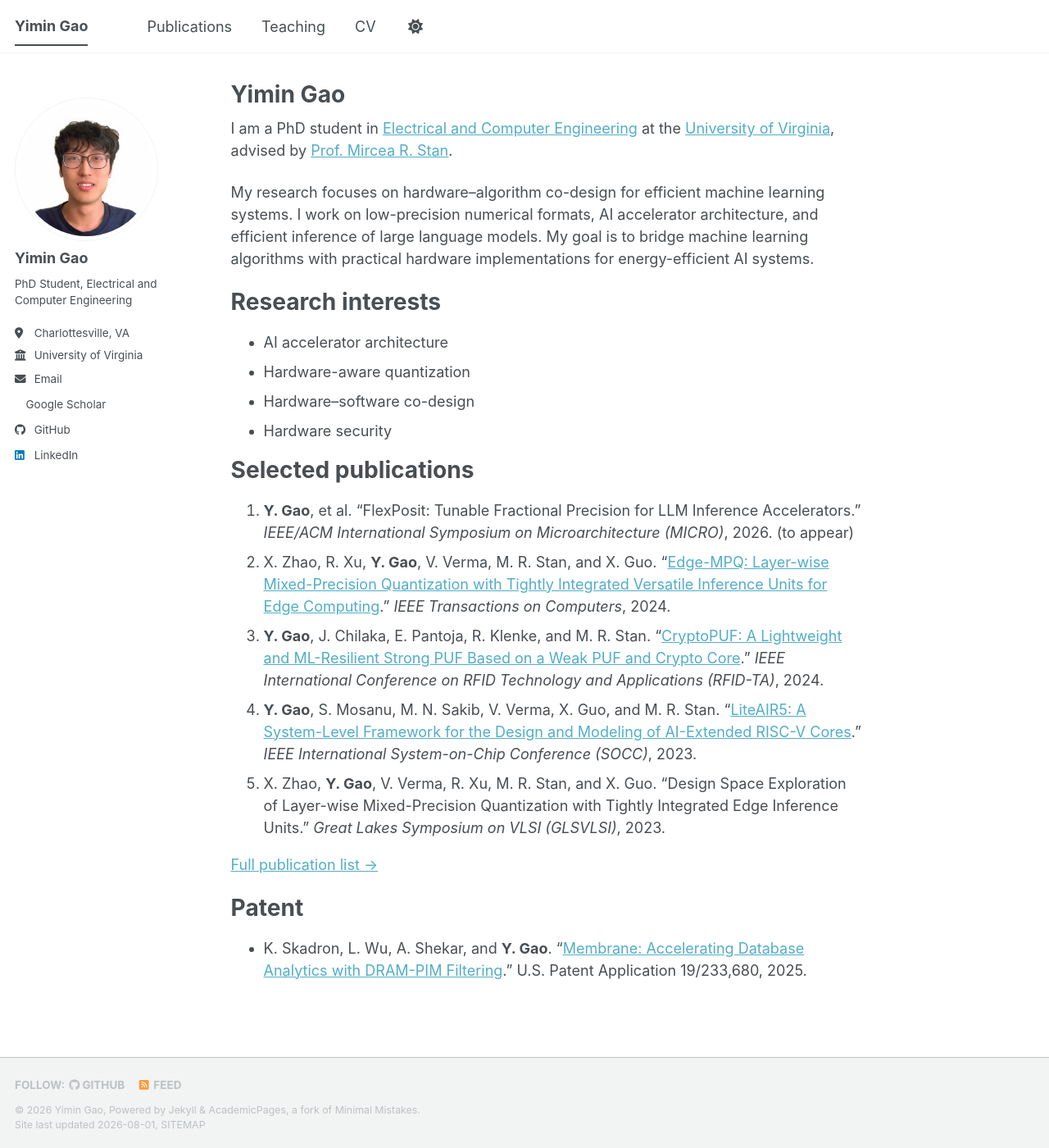
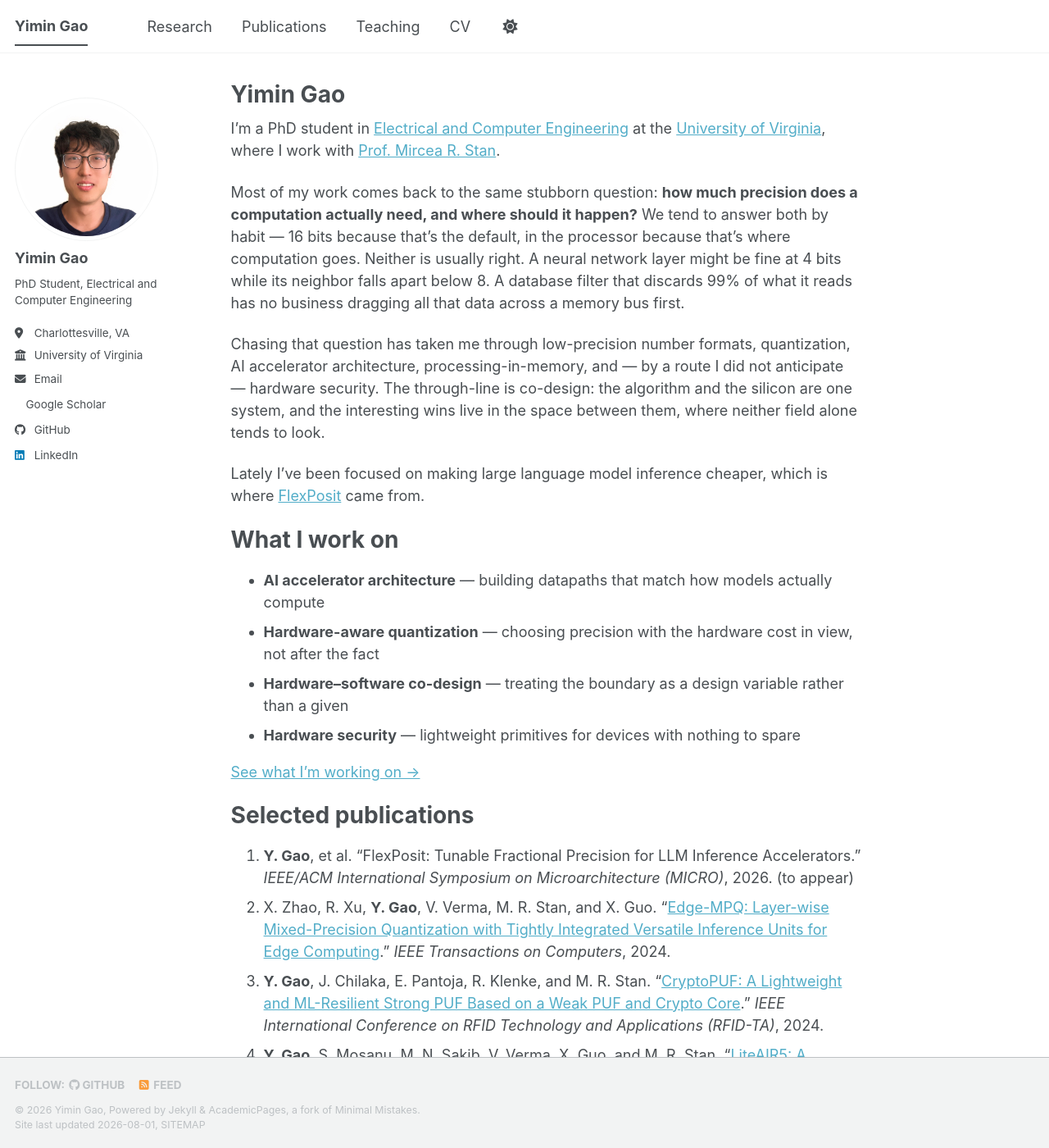
Before and after one commit to YiminGao0113/YiminGao0113.github.io, a Jekyll site: the page built from _pages/about.md, in a window 1280 px wide and 1400 px high. Shown: the whole window at 82% size. Built offline with Jekyll 4.4.1, drawn with Linux system fonts in a browser that asks for light colours; a style sheet for code colours, icons or effects is not loaded; some of the changed text lies outside the part shown.

Commit message:
Add research project pages, card styles, and motion; warm up the copy
- New `projects` collection with pages for FlexPosit, Edge-MPQ, LiteAIR5,
  CryptoPUF, and Membrane, plus a /projects/ index of cards. Added to the
  nav as "Research".
- New _sass/layout/_extras.scss: project card grid, hover lift, and a
  reveal-on-scroll treatment. Styles are driven entirely by the theme's
  CSS custom properties, so they follow the existing dark-mode toggle.
  Card text uses --global-text-color / --global-base-color rather than
  --global-link-color, which is too light to clear WCAG AA on white.
- New assets/js/enhancements.js: IntersectionObserver reveal, kept out of
  main.min.js so `npm run uglify` can't clobber it. Falls back to showing
  everything when IntersectionObserver is missing, and the CSS that hides
  .reveal is gated on html.js so content stays visible without JS. Both
  the CSS and JS honour prefers-reduced-motion.
- Rewrote the homepage in a warmer first-person voice.
- Scaffolded _pages/personal.md, held back by `published: false` with its
  nav entry commented out, because its content needs Yimin's input.

Co-Authored-By: Claude Opus 5 (1M context) <noreply@anthropic.com>

```diff
--- a/_config.yml
+++ b/_config.yml
@@ -229,6 +229,9 @@ collections:
   publications:
     output: true
     permalink: /:collection/:path/
+  projects:
+    output: true
+    permalink: /:collection/:path/
 
 
 # These settings control how pages and collections are included in the site
@@ -258,6 +261,14 @@ defaults:
       author_profile: true
       share: true
       comments: true
+  # _projects
+  - scope:
+      path: ""
+      type: projects
+    values:
+      layout: single
+      author_profile: true
+      share: true
 
 
 # Sass/SCSS
--- a/_includes/scripts.html
+++ b/_includes/scripts.html
@@ -1,4 +1,5 @@
 <script type="module" src="{{ base_path }}/assets/js/main.min.js"></script>
+<script defer src="{{ base_path }}/assets/js/enhancements.js"></script>
 
 {% include analytics.html %}
 
--- a/_pages/about.md
+++ b/_pages/about.md
@@ -7,16 +7,22 @@ redirect_from:
   - /about.html
 ---
 
-I am a PhD student in [Electrical and Computer Engineering](https://engineering.virginia.edu/departments/electrical-and-computer-engineering) at the [University of Virginia](https://www.virginia.edu/), advised by [Prof. Mircea R. Stan](https://engineering.virginia.edu/faculty/mircea-r-stan).
+I'm a PhD student in [Electrical and Computer Engineering](https://engineering.virginia.edu/departments/electrical-and-computer-engineering) at the [University of Virginia](https://www.virginia.edu/), where I work with [Prof. Mircea R. Stan](https://engineering.virginia.edu/faculty/mircea-r-stan).
 
-My research focuses on hardware–algorithm co-design for efficient machine learning systems. I work on low-precision numerical formats, AI accelerator architecture, and efficient inference of large language models. My goal is to bridge machine learning algorithms with practical hardware implementations for energy-efficient AI systems.
+Most of my work comes back to the same stubborn question: **how much precision does a computation actually need, and where should it happen?** We tend to answer both by habit — 16 bits because that's the default, in the processor because that's where computation goes. Neither is usually right. A neural network layer might be fine at 4 bits while its neighbor falls apart below 8. A database filter that discards 99% of what it reads has no business dragging all that data across a memory bus first.
 
-Research interests
+Chasing that question has taken me through low-precision number formats, quantization, AI accelerator architecture, processing-in-memory, and — by a route I did not anticipate — hardware security. The through-line is co-design: the algorithm and the silicon are one system, and the interesting wins live in the space between them, where neither field alone tends to look.
+
+Lately I've been focused on making large language model inference cheaper, which is where [FlexPosit](/projects/flexposit) came from.
+
+What I work on
 ======
-- AI accelerator architecture
-- Hardware-aware quantization
-- Hardware–software co-design
-- Hardware security
+- **AI accelerator architecture** — building datapaths that match how models actually compute
+- **Hardware-aware quantization** — choosing precision with the hardware cost in view, not after the fact
+- **Hardware–software co-design** — treating the boundary as a design variable rather than a given
+- **Hardware security** — lightweight primitives for devices with nothing to spare
+
+[See what I'm working on &rarr;](/projects/)
 
 Selected publications
 ======
@@ -24,10 +30,13 @@ Selected publications
 1. X. Zhao, R. Xu, **Y. Gao**, V. Verma, M. R. Stan, and X. Guo. "[Edge-MPQ: Layer-wise Mixed-Precision Quantization with Tightly Integrated Versatile Inference Units for Edge Computing](https://ieeexplore.ieee.org/document/10633877)." *IEEE Transactions on Computers*, 2024.
 1. **Y. Gao**, J. Chilaka, E. Pantoja, R. Klenke, and M. R. Stan. "[CryptoPUF: A Lightweight and ML-Resilient Strong PUF Based on a Weak PUF and Crypto Core](https://ieeexplore.ieee.org/document/10965172)." *IEEE International Conference on RFID Technology and Applications (RFID-TA)*, 2024.
 1. **Y. Gao**, S. Mosanu, M. N. Sakib, V. Verma, X. Guo, and M. R. Stan. "[LiteAIR5: A System-Level Framework for the Design and Modeling of AI-Extended RISC-V Cores](https://ieeexplore.ieee.org/document/10257058)." *IEEE International System-on-Chip Conference (SOCC)*, 2023.
-1. X. Zhao, **Y. Gao**, V. Verma, R. Xu, M. R. Stan, and X. Guo. "Design Space Exploration of Layer-wise Mixed-Precision Quantization with Tightly Integrated Edge Inference Units." *Great Lakes Symposium on VLSI (GLSVLSI)*, 2023.
 
 [Full publication list &rarr;](/publications/)
 
 Patent
 ======
 - K. Skadron, L. Wu, A. Shekar, and **Y. Gao**. "[Membrane: Accelerating Database Analytics with DRAM-PIM Filtering](https://patents.google.com/patent/US20250377803A1/en)." U.S. Patent Application 19/233,680, 2025.
+
+Get in touch
+======
+Always happy to talk about number formats, accelerators, or why your quantized model lost three points of accuracy. Reach me at [yg9bq@virginia.edu](mailto:yg9bq@virginia.edu).
--- /dev/null
+++ b/_sass/layout/_extras.scss
@@ -0,0 +1,187 @@
+/* ==========================================================================
+   PROJECT CARDS + MOTION
+   Site-specific additions on top of the Academic Pages theme.
+   Everything here uses the theme's CSS custom properties, so it follows the
+   light/dark toggle automatically.
+   ========================================================================== */
+
+.projects-intro {
+  margin-bottom: 2em;
+  font-size: $type-size-4;
+  line-height: 1.5;
+  color: var(--global-text-color);
+  opacity: 0.85;
+}
+
+.project-grid {
+  display: grid;
+  grid-template-columns: repeat(auto-fit, minmax(280px, 1fr));
+  gap: 1.25em;
+  margin-bottom: 2em;
+}
+
+.project-card {
+  display: flex;
+  flex-direction: column;
+  padding: 1.4em 1.5em;
+  border: 1px solid var(--global-border-color);
+  border-radius: $border-radius;
+  background-color: var(--global-bg-color);
+  /* Neutral overlay: darkens the light theme and lightens the dark theme by
+     the same small amount, so cards read as raised in both. */
+  background-image: linear-gradient(rgba(128, 128, 128, 0.05),
+                                    rgba(128, 128, 128, 0.05));
+  text-decoration: none !important;
+  color: var(--global-text-color) !important;
+  transition: transform 0.2s ease-out, box-shadow 0.2s ease-out,
+              border-color 0.2s ease-out;
+
+  &:hover,
+  &:focus-visible {
+    transform: translateY(-4px);
+    border-color: var(--global-link-color);
+    box-shadow: 0 6px 20px rgba(0, 0, 0, 0.13);
+  }
+
+  &:focus-visible {
+    outline: 2px solid var(--global-link-color);
+    outline-offset: 2px;
+  }
+}
+
+.project-card__status {
+  align-self: flex-start;
+  margin-bottom: 0.7em;
+  padding: 0.22em 0.7em;
+  border-radius: 999px;
+  /* Neutral tint rather than the link color: white-on-#52adc8 only reaches
+     about 2.2:1, which fails WCAG AA for text this small. */
+  background-color: rgba(128, 128, 128, 0.18);
+  color: var(--global-text-color);
+  font-size: $type-size-7;
+  font-weight: bold;
+  letter-spacing: 0.02em;
+  text-transform: uppercase;
+}
+
+.project-card__title {
+  margin: 0 0 0.2em;
+  font-size: $type-size-3;
+  line-height: 1.2;
+  color: var(--global-text-color);
+}
+
+.project-card__tagline {
+  margin: 0 0 0.7em;
+  font-size: $type-size-5;
+  font-weight: bold;
+  line-height: 1.35;
+}
+
+.project-card__excerpt {
+  margin: 0 0 1em;
+  font-size: $type-size-6;
+  line-height: 1.55;
+  opacity: 0.85;
+}
+
+.project-card__keywords {
+  margin: 0 0 1.1em;
+  padding: 0;
+  list-style: none;
+  display: flex;
+  flex-wrap: wrap;
+  gap: 0.4em;
+
+  li {
+    margin: 0;
+    padding: 0.15em 0.6em;
+    border: 1px solid var(--global-border-color);
+    border-radius: 999px;
+    font-size: $type-size-7;
+    opacity: 0.8;
+  }
+}
+
+.project-card__more {
+  margin-top: auto;
+  font-size: $type-size-6;
+  font-weight: bold;
+  /* base-color, not link-color: it is the darker of the two and clears AA
+     against the card background in the light theme. */
+  color: var(--global-base-color);
+}
+
+/* Nudge the arrow on hover -- small, and only for pointer users. */
+@media (hover: hover) {
+  .project-card:hover .project-card__more span {
+    display: inline-block;
+    transform: translateX(4px);
+    transition: transform 0.2s ease-out;
+  }
+}
+
+/* --------------------------------------------------------------------------
+   Reveal-on-scroll. Elements marked .reveal start faded/offset and are
+   un-hidden by assets/js/enhancements.js.
+
+   The .js gate matters: without JavaScript the rule never applies, so content
+   stays visible instead of being permanently invisible.
+   -------------------------------------------------------------------------- */
+
+.js .reveal {
+  opacity: 0;
+  transform: translateY(14px);
+  transition: opacity 0.5s ease-out, transform 0.5s ease-out;
+}
+
+.js .reveal.is-visible {
+  opacity: 1;
+  transform: none;
+}
+
+/* Stagger cards within a grid so they don't all land at once. */
+.js .project-grid .reveal {
+  @for $i from 1 through 8 {
+    &:nth-child(#{$i}) {
+      transition-delay: #{($i - 1) * 0.06}s;
+    }
+  }
+}
+
+/* --------------------------------------------------------------------------
+   Gentle fade-up on page load. Pure CSS, so there is no flash of hidden
+   content the way a JS-applied class would produce.
+   -------------------------------------------------------------------------- */
+
+@keyframes page-fade-up {
+  from { opacity: 0; transform: translateY(8px); }
+  to   { opacity: 1; transform: none; }
+}
+
+.page__content {
+  animation: page-fade-up 0.4s ease-out both;
+}
+
+/* Respect users who have asked for less motion. */
+@media (prefers-reduced-motion: reduce) {
+  .page__content {
+    animation: none;
+  }
+
+  .js .reveal,
+  .js .reveal.is-visible {
+    opacity: 1;
+    transform: none;
+    transition: none;
+  }
+
+  .project-card {
+    transition: none;
+  }
+
+  .project-card:hover,
+  .project-card:focus-visible {
+    transform: none;
+  }
+}
--- a/assets/css/main.scss
+++ b/assets/css/main.scss
@@ -35,5 +35,7 @@
     "layout/page",
     "layout/archive",
     "layout/sidebar",
-    "layout/json_cv"
+    "layout/json_cv",
+
+    "layout/extras"
 ;
--- /dev/null
+++ b/assets/js/enhancements.js
@@ -0,0 +1,59 @@
+/* ==========================================================================
+   Site-specific progressive enhancements.
+
+   Kept separate from main.min.js (which is generated by `npm run uglify`
+   from _main.js and theme.js) so template updates don't clobber it.
+
+   Vanilla JS, no jQuery, no dependency on load order.
+   ========================================================================== */
+
+(function () {
+  'use strict';
+
+  var prefersReducedMotion =
+    window.matchMedia &&
+    window.matchMedia('(prefers-reduced-motion: reduce)').matches;
+
+  function revealAll(elements) {
+    for (var i = 0; i < elements.length; i++) {
+      elements[i].classList.add('is-visible');
+    }
+  }
+
+  function initReveal() {
+    var targets = document.querySelectorAll('.reveal');
+    if (!targets.length) {
+      return;
+    }
+
+    // No IntersectionObserver, or the user wants less motion: show everything
+    // immediately. The CSS transition is suppressed separately by the
+    // prefers-reduced-motion media query, so this is just a visibility switch.
+    if (prefersReducedMotion || !('IntersectionObserver' in window)) {
+      revealAll(targets);
+      return;
+    }
+
+    var observer = new IntersectionObserver(
+      function (entries) {
+        entries.forEach(function (entry) {
+          if (entry.isIntersecting) {
+            entry.target.classList.add('is-visible');
+            observer.unobserve(entry.target);
+          }
+        });
+      },
+      { rootMargin: '0px 0px -8% 0px', threshold: 0.05 }
+    );
+
+    for (var i = 0; i < targets.length; i++) {
+      observer.observe(targets[i]);
+    }
+  }
+
+  if (document.readyState === 'loading') {
+    document.addEventListener('DOMContentLoaded', initReveal);
+  } else {
+    initReveal();
+  }
+})();
```
Also changed, not shown: _data/navigation.yml (+8 -0 lines), _pages/personal.md (added, +48 -0 lines), _pages/projects.html (added, +31 -0 lines), _projects/cryptopuf.md (added, +34 -0 lines), _projects/flexposit.md (added, +33 -0 lines), _projects/liteair5.md (added, +28 -0 lines), _projects/membrane.md (added, +34 -0 lines), _projects/mixed-precision-quantization.md (added, +31 -0 lines).
